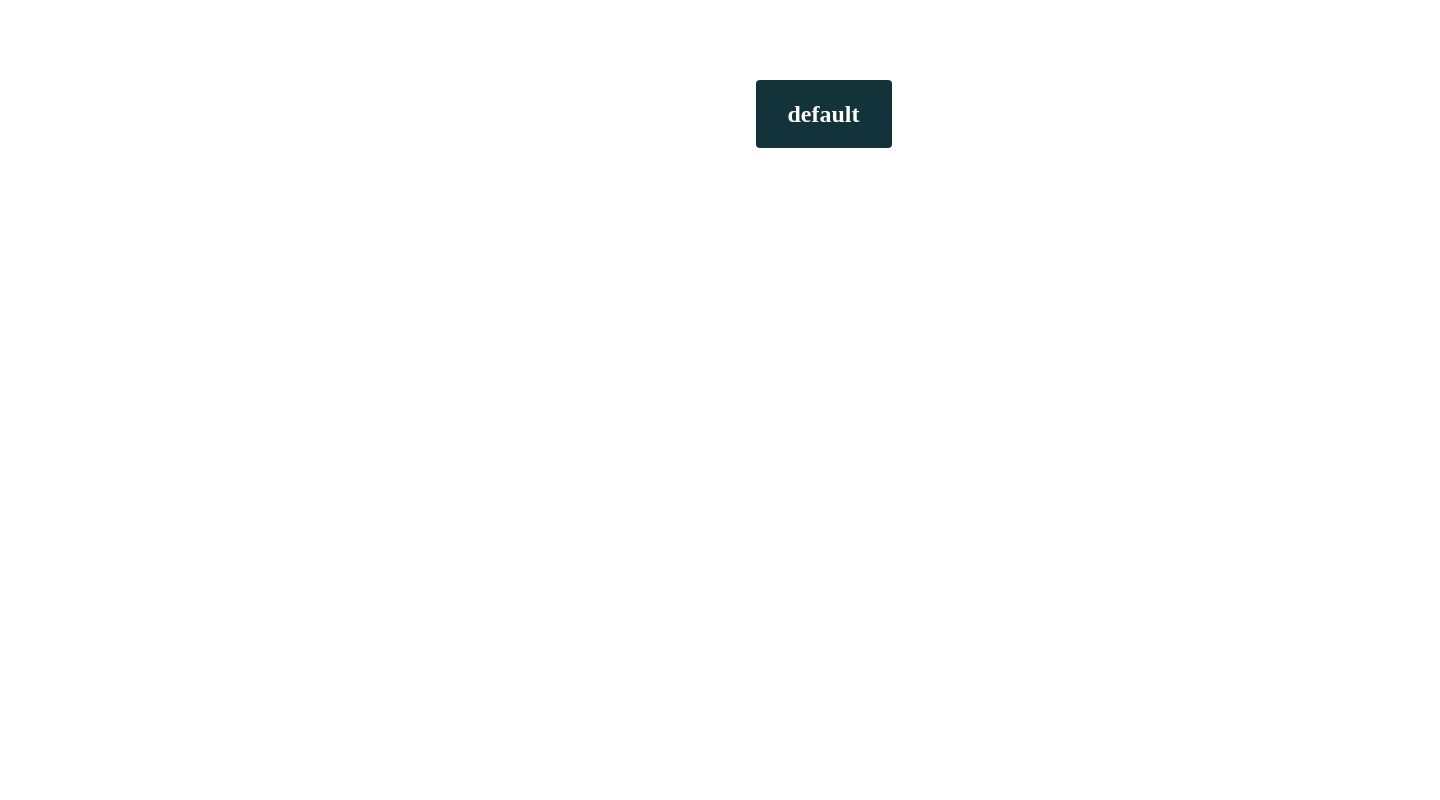
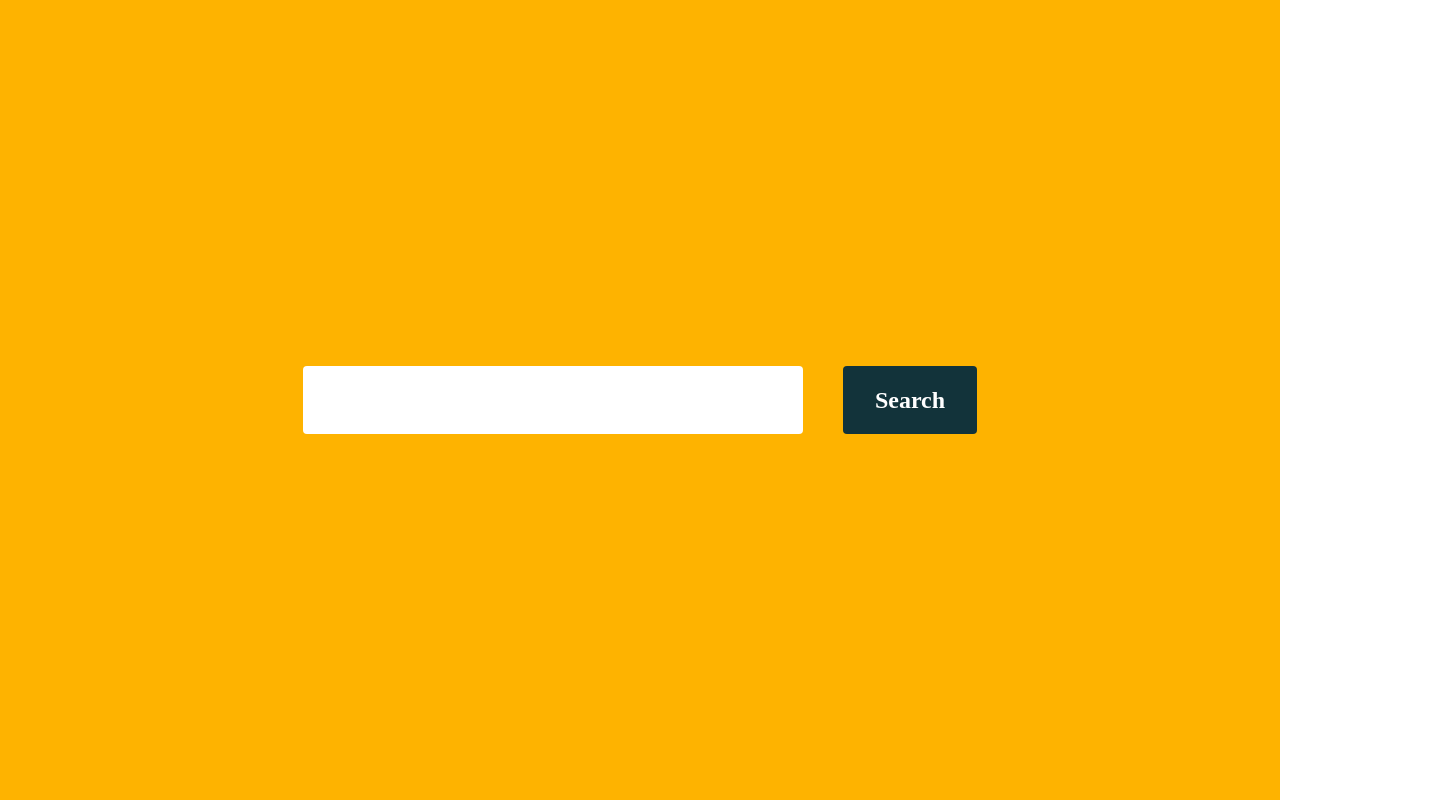
Before and after one commit to susatos9/OLC_2024, a Next.js app: page / in a window 1280 px wide. Shown: the whole page, 1440 px wide, since content can reach past the window. Built offline with nearby package versions, Linux system fonts and the light colour scheme.

Commit message:
add background

```diff
--- a/src/app/page.tsx
+++ b/src/app/page.tsx
@@ -3,14 +3,9 @@ import FoodCardList from '../components/FoodCardList';
 import { createContext, useContext, useState } from 'react';
 import ThemeContext, { MainData } from '../context/ThemeContext';
 import SearchField from '../components/SearchField';
+import FoodCard from '../components/FoodCard';
+import Button from '@/components/Button';
 
-const style = {
-  display: 'flex',
-  width: '1440px',
-  padding: '80px 90px',
-  alignItems: 'center',
-  gap: '80px',
-}
 
 
 export default function Home() {
@@ -21,12 +16,25 @@ export default function Home() {
     text: 'test',
     image_url: 'test'
   });
+
+  const style = {
+    display: 'flex',
+    width: '100%',
+    height: '100vh',
+    padding: '80px 90px',
+    alignItems: 'center',
+    gap: '80px',
+    justifyContent: 'center',
+    backgroundColor: state.theme === 'blueTheme' ? '#FEB300' : '#12333A',
+  }
   useContext(ThemeContext);
 
   return (
     <ThemeContext.Provider value={{ state, setState }}>
       <div className='flex-col' style={style}>
         <SearchField />
+        {/* <FoodCardList /> */}
+        {/* <Button buttonType='changetheme' text='change theme' /> */}
       </div>
     </ThemeContext.Provider>
   )
--- a/src/components/Button.tsx
+++ b/src/components/Button.tsx
@@ -3,9 +3,15 @@ import GetProperty from '../utility_function/GetProperty';
 import { createContext, useContext } from 'react';
 import ThemeContext from '../context/ThemeContext';
 
+interface ButtonProps {
+  dimension?: { width?: number; height?: number };
+  buttonType?: string;
+  text?: string;
+}
+
 //Optional arguments should be passed by a single object
 
-export default function Button(dimension?:{width?: number; height?: number}, buttonType: string = 'changetheme', text: string = 'default') {
+export default function Button({dimension = {}, buttonType, text}: ButtonProps) {
   const theme = useContext(ThemeContext);
 
   //Determine the button type and set the variable accordingly
--- a/src/components/FoodCardList.tsx
+++ b/src/components/FoodCardList.tsx
@@ -2,11 +2,9 @@ import type { MainData } from '../context/ThemeContext';
 import FoodCard from '../components/FoodCard';
 
 interface FoodCardListProps {
-  myInput: MainData
-  setMyInput: (value: MainData) => void
 }
 
-export default function FoodCardList({ myInput, setMyInput }: FoodCardListProps) {
+export default function FoodCardList({ }: FoodCardListProps) {
   const FoodCardListStyle = {
     display: 'flex',
     'flex-direction': 'row',
--- a/src/components/SearchField.tsx
+++ b/src/components/SearchField.tsx
@@ -3,11 +3,23 @@ import type { MainData } from '../context/ThemeContext';
 
 
 export default function SearchField() {
+  const style = {
+    display: 'flex',
+    minWidth: '500px',
+    minheight: '100%',
+    padding: '16px 32px',
+    justifyContent: 'center',
+    alignItems: 'center',
+    borderRadius: '4px',
+    fontFamily: 'Nunito',
+    fontSize: '24px',
+    fontWeight: '700',
+  }
   let onSubmit = () => { }
   return (
     <>
-      <form onSubmit={onSubmit} className='flex flex-row'>
-        <input type="text" name="search" />
+      <form onSubmit={onSubmit} className='flex flex-row gap-10'>
+        <input type="text" name="search" style={style} />
         <Button text="Search" buttonType="search" />
       </form>
     </>
```
